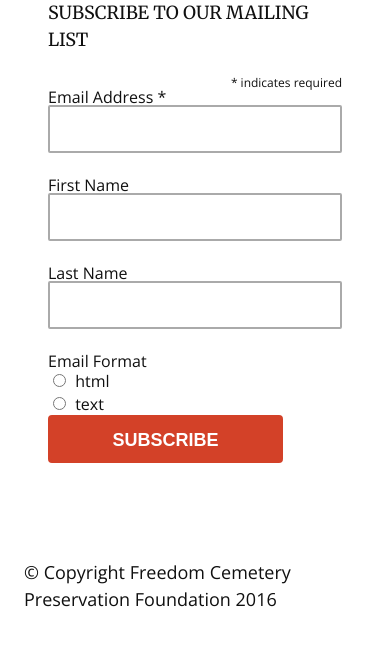
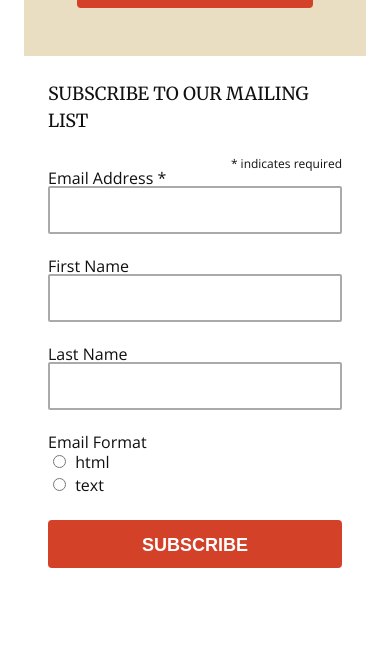
Before and after one commit to FreedomCemetery/freedomcemetery.github.io, a PHP site: page / in a window 390 px wide. Shown: the part 2137-2800 px from the top of the page. Before the commit the page ends 2744 px from the top, so only its background shows below. Run offline with PHP 8.4, Linux system fonts and the light colour scheme.

Commit message:
mobile layout tweaks for mailchimp form

```diff
--- a/index.html
+++ b/index.html
@@ -90,7 +90,9 @@
                                     <div class="response" id="mce-success-response" style="display:none"></div>
                                 </div>    <!-- real people should not fill this in and expect good things - do not remove this or risk form bot signups-->
                                 <div style="position: absolute; left: -5000px;" aria-hidden="true"><input type="text" name="b_e535a6fee1254d335450b196e_6f8d0c9e52" tabindex="-1" value=""></div>
-                                <div class="clear"><input type="submit" value="Subscribe" name="subscribe" id="mc-embedded-subscribe" class="button"></div>
+                                <div class="clear">
+                                    <input type="submit" value="Subscribe" name="subscribe" id="mc-embedded-subscribe" class="button">
+                                </div>
                             </div>
                         </form>
                     </div>
--- a/style.css
+++ b/style.css
@@ -192,6 +192,9 @@ nav { display: inline; float: right !important; }
 	height: auto;
 	margin: 5px;
 }
+#mc_embed_signup_scroll .button {
+	margin-top: 24px;
+}
 
 /* FORMS */
 label {
@@ -224,7 +227,7 @@ textarea {
 
 /* HELPERS */
 .no_padding {
-    padding: 0;
+    padding: 0 24px 0 0;
 }
 
 /*
@@ -252,4 +255,7 @@ textarea {
     .button {
         width: 80%;
     }
+	#mc_embed_signup_scroll .button {
+		width: 100%;
+	}
 }
```
